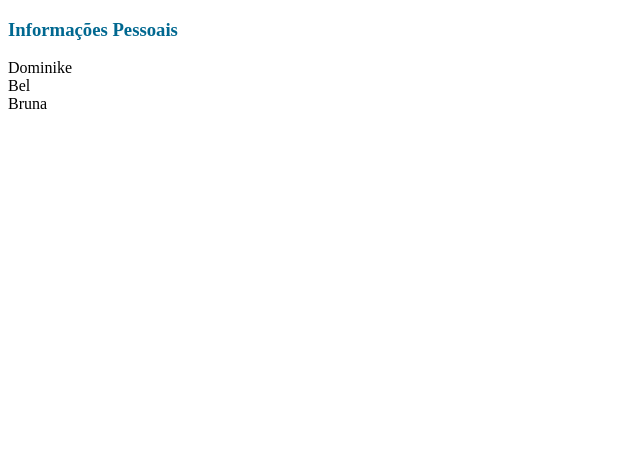
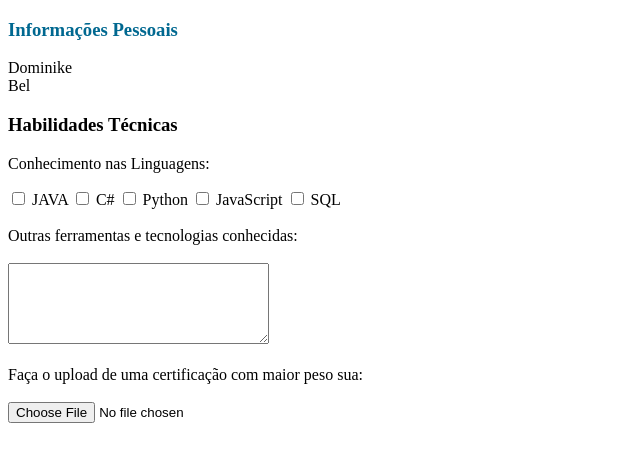
Before and after one commit to caroline-recla/talentos-GR, a plain HTML site: page talentosGR.html in a window 1280 px wide. Shown: the whole page, without its empty margins (0-640 px from the left). Drawn offline with Linux system fonts and the light colour scheme.

Commit message:
feat: criacao do box das habilidades tecnicas

```diff
--- a/talentosGR.html
+++ b/talentosGR.html
@@ -24,8 +24,55 @@
         Bel
     </div>
 
-    <div>
-        Bruna
+    <div class="habilidades-tecnicas">
+      <h3>Habilidades Técnicas</h3>
+      <p>Conhecimento nas Linguagens:</p>
+
+      <input type="checkbox" name="java" id="java">
+      <label for="java">JAVA</label>
+
+      <input type="checkbox" name="c#" id="c#">
+      <label for="c#">C#</label>
+
+      <input type="checkbox" name="python" id="python">
+      <label for="python">Python</label>
+
+      <input type="checkbox" name="javaScript" id="javascript">
+      <label for="javascript">JavaScript</label>
+
+      <input type="checkbox" name="sql" id="sql">
+      <label for="sql">SQL</label>
+
+      <br>
+      <br>
+
+      <label for="ferramentas-tecnologias">Outras ferramentas e tecnologias conhecidas:</label>
+      <br>
+      <br>
+      <textarea name="ferramentas-tecnologias" id="ferramentas-tecnologias" cols="30" rows="5"></textarea>
+
+      <br>
+      <br>
+
+      <label for="certificacoes">Faça o upload de uma certificação com maior peso sua:</label>
+      <br>
+      <br>
+      <input type="file" name="certificacoes" id="certificacoes">
+
+
+
+
+
+
+
+
+
+
+
+
+
+
+
     </div>
   </form>
 
```
